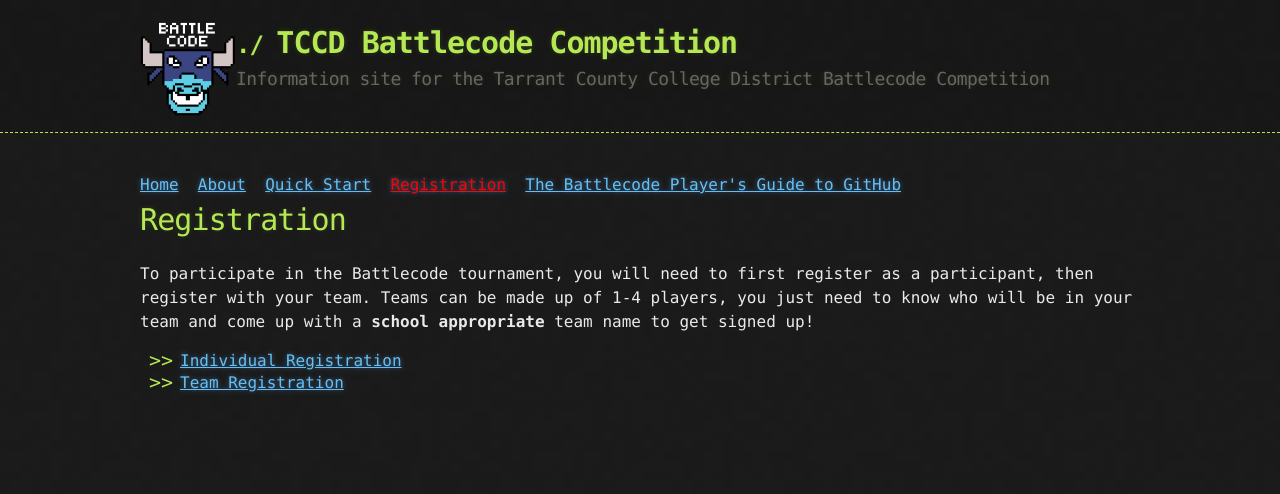
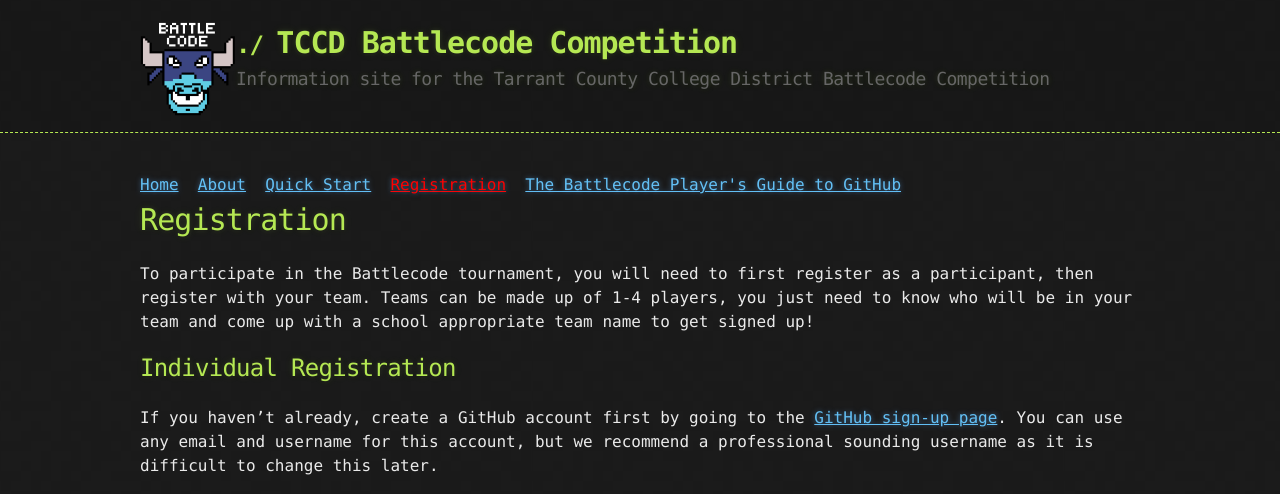
Before and after one commit to TCCD-Battlecode/tccd-battlecode.github.io, a Jekyll site: the page built from pages/registration/registration.md, in a window 1280 px wide and 1400 px high. Shown: the top 494 px of the window. Built offline with Jekyll 4.4.1, drawn with Linux system fonts in a browser that asks for light colours; some of the changed text lies outside the part shown; grey boxes are pictures that could not be loaded.

Commit message:
update registration pages

```diff
--- a/pages/registration/registration.md
+++ b/pages/registration/registration.md
@@ -6,7 +6,16 @@
 
 # Registration
 
-To participate in the Battlecode tournament, you will need to first register as a participant, then register with your team. Teams can be made up of 1-4 players, you just need to know who will be in your team and come up with a **school appropriate** team name to get signed up!
+To participate in the Battlecode tournament, you will need to first register as a participant, then register with your team. Teams can be made up of 1-4 players, you just need to know who will be in your team and come up with a school appropriate team name to get signed up!
 
-* [Individual Registration](/registration/individual/)
-* [Team Registration](/registration/teams/)
+## Individual Registration
+
+If you haven't already, create a GitHub account first by going to the [GitHub sign-up page](https://github.com/signup). You can use any email and username for this account, but we recommend a professional sounding username as it is difficult to change this later.
+
+<iframe width="1280px" height="720px" src="https://forms.office.com/Pages/ResponsePage.aspx?id=k5vHXF9V3USHpmNoRdo808vCH4ziaoxKuQqruo_OKUNUNlJROFY5TVFXUTVJQVBXV0o1UjgzQlo4NC4u&embed=true" frameborder="0" marginwidth="0" marginheight="0" style="border: none; max-width:100%; max-height:100vh" allowfullscreen webkitallowfullscreen mozallowfullscreen msallowfullscreen> </iframe>
+
+## Team Registration
+
+Once you have completed the individual registration and gathered your team, you can fill out the form here to register your team into the tournament. You'll need your **school appropriate** team name and the names of each of your members (the names they registered with). We will then set up your Team in our GitHub Battlecode organization with your Battlecode repository so you can begin working on your bots!
+
+<iframe width="1280px" height="720px" src="https://forms.office.com/r/sHutPQ6hnz?embed=true" frameborder="0" marginwidth="0" marginheight="0" style="border: none; max-width:100%; max-height:100vh" allowfullscreen webkitallowfullscreen mozallowfullscreen msallowfullscreen> </iframe>
```
Also changed, not shown: pages/registration/individual.md (deleted, +0 -13 lines), pages/registration/teams.md (deleted, +0 -11 lines).
